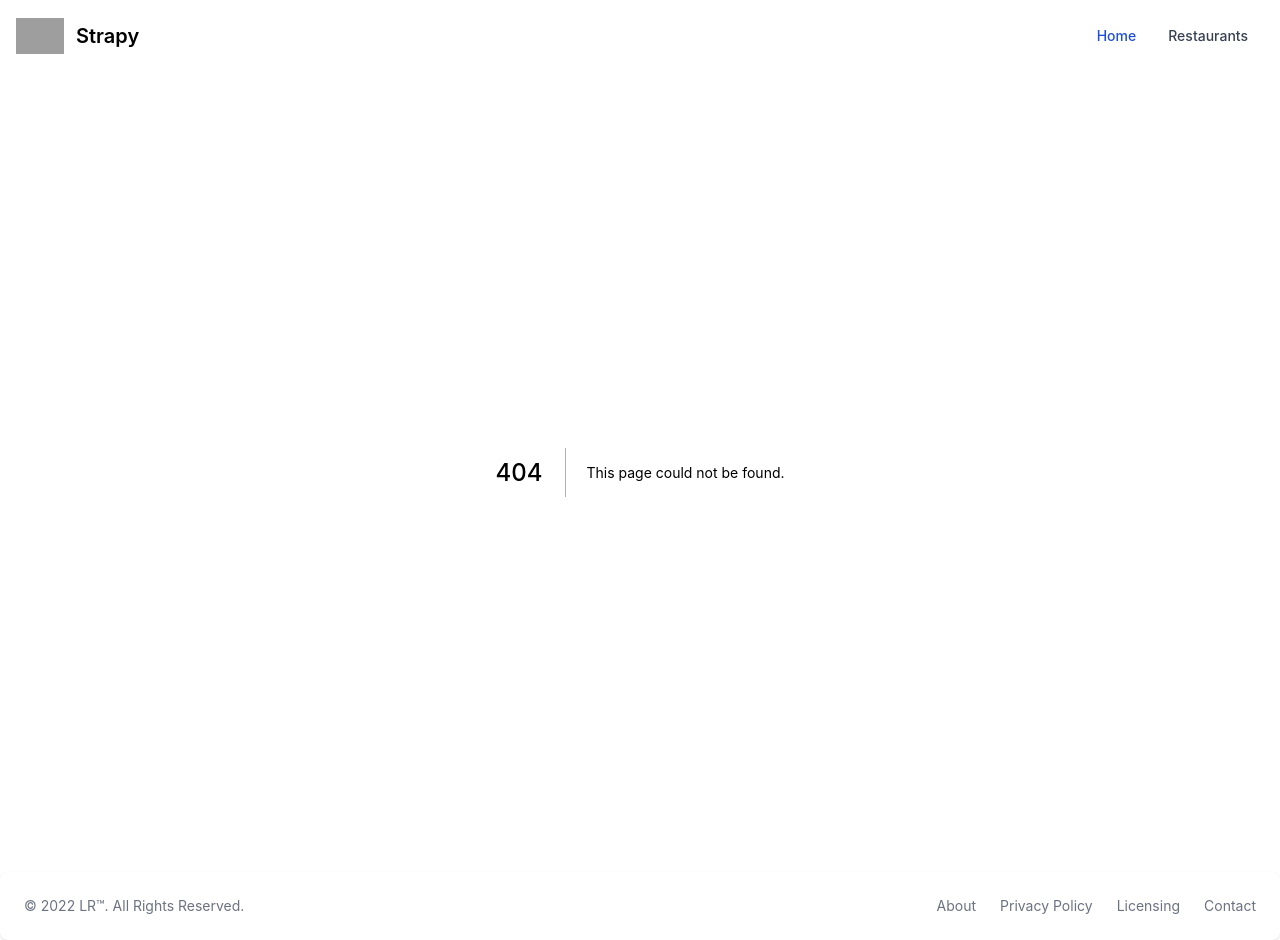
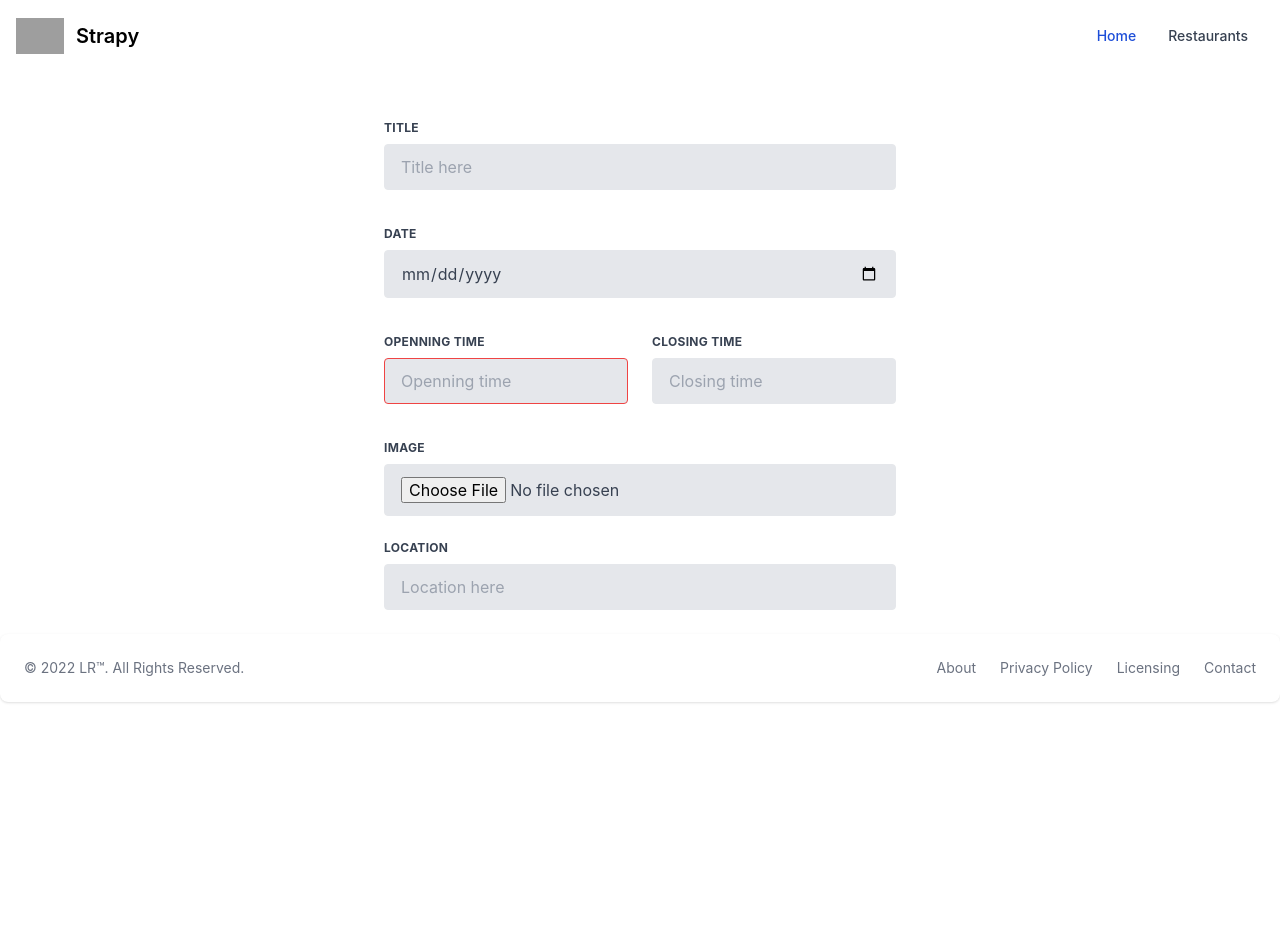
Before and after one commit to mdraihan34988/next-redux, a Next.js app: page /addRestaurent in a window 1280 px wide. Before the commit this address had no page. After the commit the page ends 800 px from the top, so only its background shows below. Built offline with nearby package versions, Linux system fonts and the light colour scheme; grey boxes are pictures that could not be loaded.

Commit message:
add restaurent page added

```diff
--- /dev/null
+++ b/pages/addRestaurent.js
@@ -0,0 +1,7 @@
+import AddRestaurents from '../views/AddRestaurents'
+
+export default function addRestaurent() {
+  return (
+    <AddRestaurents />
+  )
+}
--- /dev/null
+++ b/views/AddRestaurents.js
@@ -0,0 +1,119 @@
+import React from "react";
+
+function AddRestaurents({ addRestaurents }) {
+  return (
+    <>
+    <br/>
+    <br/>
+    <div class="flex justify-center items-center">
+    <form class="w-full max-w-lg center ">
+
+    <div class="flex flex-wrap -mx-3 mb-6">
+          <div class="w-full px-3">
+            <label
+              class="block uppercase tracking-wide text-gray-700 text-xs font-bold mb-2"
+              for="grid-title"
+            >
+              Title
+            </label>
+            <input
+              class="appearance-none block w-full bg-gray-200 text-gray-700 border border-gray-200 rounded py-3 px-4 mb-3 leading-tight focus:outline-none focus:bg-white focus:border-gray-500"
+              id="grid-title"
+              type="text"
+              placeholder="Title here "
+            />
+
+          </div>
+        </div>
+        <div class="flex flex-wrap -mx-3 mb-6">
+          <div class="w-full px-3">
+            <label
+              class="block uppercase tracking-wide text-gray-700 text-xs font-bold mb-2"
+              for="grid-date"
+            >
+              Date
+            </label>
+            <input
+              class="appearance-none block w-full bg-gray-200 text-gray-700 border border-gray-200 rounded py-3 px-4 mb-3 leading-tight focus:outline-none focus:bg-white focus:border-gray-500"
+              id="grid-date"
+              type="date"
+              placeholder="Date here "
+            />
+
+          </div>
+        </div>
+        <div class="flex flex-wrap -mx-3 mb-6 ">
+          <div class="w-full md:w-1/2 px-3 mb-6 md:mb-0">
+            <label
+              class="block uppercase tracking-wide text-gray-700 text-xs font-bold mb-2"
+              for="grid-openning-time"
+            >
+              Openning Time
+            </label>
+            <input
+              class="appearance-none block w-full bg-gray-200 text-gray-700 border border-red-500 rounded py-3 px-4 mb-3 leading-tight focus:outline-none focus:bg-white"
+              id="grid-openning-time"
+              type="text"
+              placeholder="Openning time"
+            />
+
+          </div>
+          <div class="w-full md:w-1/2 px-3">
+            <label
+              class="block uppercase tracking-wide text-gray-700 text-xs font-bold mb-2"
+              for="grid-closing-time"
+            >
+              Closing Time
+            </label>
+            <input
+              class="appearance-none block w-full bg-gray-200 text-gray-700 border border-gray-200 rounded py-3 px-4 leading-tight focus:outline-none focus:bg-white focus:border-gray-500"
+              id="grid-closing-time"
+              type="text"
+              placeholder="Closing time "
+            />
+          </div>
+        </div>
+
+        <div class="flex flex-wrap -mx-3 mb-6">
+          <div class="w-full px-3">
+            <label
+              class="block uppercase tracking-wide text-gray-700 text-xs font-bold mb-2"
+              for="grid-image"
+            >
+              Image
+            </label>
+            <input
+              class="appearance-none block w-full bg-gray-200 text-gray-700 border border-gray-200 rounded py-3 px-4 leading-tight focus:outline-none focus:bg-white focus:border-gray-500"
+              id="grid-image"
+              type="file"
+              placeholder="Upload image"
+            />
+          </div>
+
+        </div>
+        <div class="flex flex-wrap -mx-3 mb-6">
+          <div class="w-full px-3">
+            <label
+              class="block uppercase tracking-wide text-gray-700 text-xs font-bold mb-2"
+              for="grid-location"
+            >
+              Location
+            </label>
+            <input
+              class="appearance-none block w-full bg-gray-200 text-gray-700 border border-gray-200 rounded py-3 px-4 leading-tight focus:outline-none focus:bg-white focus:border-gray-500"
+              id="grid-location"
+              type="text"
+              placeholder="Location here"
+            />
+          </div>
+
+        </div>
+      </form>
+
+   </div>
+
+    </>
+  );
+}
+
+export default AddRestaurents;
```
